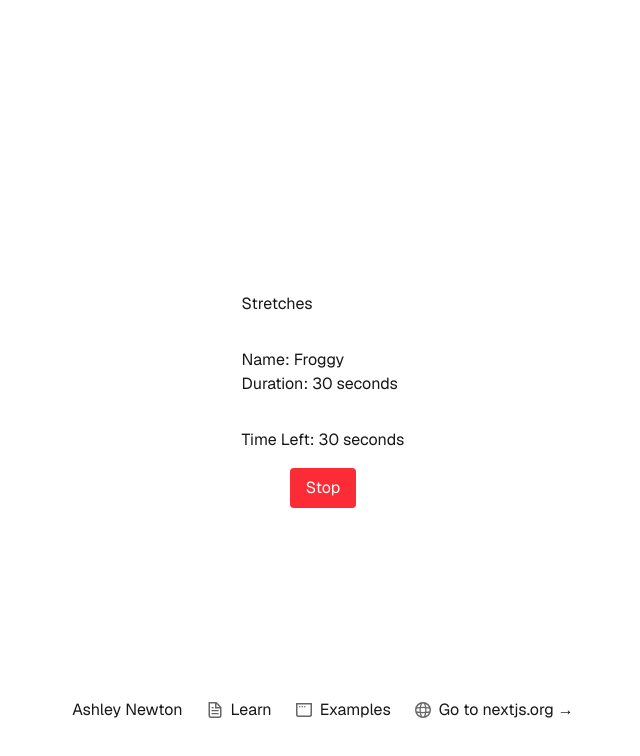
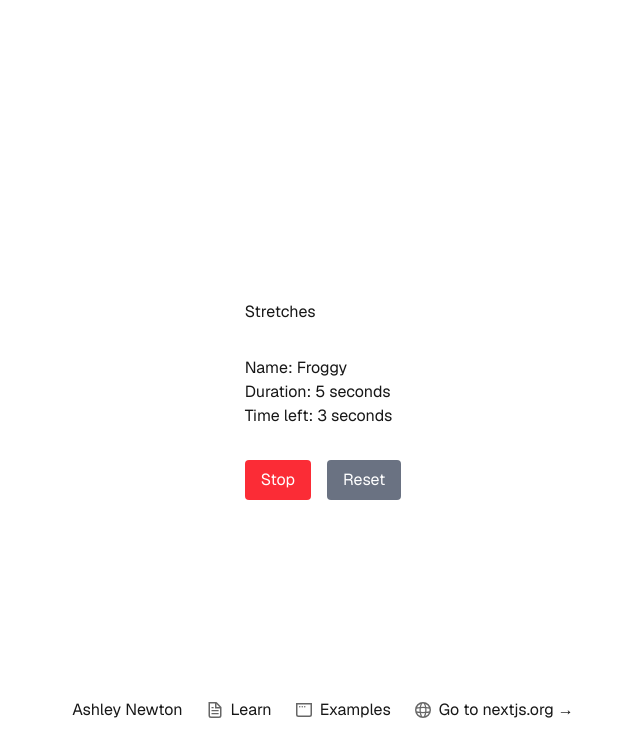
Before and after one commit to LearningAnywhere/fitness-timer, a Next.js app: page / in a window 1280 px wide. Both pictures are taken after a click on the button "Start Timer". Shown: the top 756 px of the page, without its empty margins (317-957 px from the left). Built offline with nearby package versions, Linux system fonts and the light colour scheme.

Commit message:
Basic timer functionality in place

```diff
--- a/src/app/page.tsx
+++ b/src/app/page.tsx
@@ -10,7 +10,7 @@ type Interval = {
 
 const froggy: Interval = {
   name: "Froggy",
-  duration: 30,
+  duration: 5,
 };
 
 export default function Home() {
@@ -19,8 +19,20 @@ export default function Home() {
 
   useEffect(() => {
     if (isTimerRunning && timeLeft > 0) {
+      const timer = setInterval(() => {
+        setTimeLeft((prevTime) => prevTime - 1);
+      }, 1000);
+
+      return () => clearInterval(timer);
     }
-  }, [isTimerRunning]);
+  }, [isTimerRunning, timeLeft]);
+
+  useEffect(() => {
+    if (timeLeft === 0) {
+      setIsTimerRunning(false);
+      alert("Time's up!");
+    }
+  }, [timeLeft]);
 
   const handleStartTimer = () => {
     setIsTimerRunning(true);
@@ -30,13 +42,20 @@ export default function Home() {
     setIsTimerRunning(false);
   };
 
+  const handleReset = () => {
+    setTimeLeft(froggy.duration);
+  };
+
   return (
     <div className="grid grid-rows-[20px_1fr_20px] items-center justify-items-center min-h-screen p-8 pb-20 gap-16 sm:p-20 font-[family-name:var(--font-geist-sans)]">
       <main className="flex flex-col gap-[32px] row-start-2 items-center sm:items-start">
         <h1>Stretches</h1>
         <div>
-          <h2>{`Name: ${froggy.name}`}</h2>
-          <h2>{`Duration: ${froggy.duration} seconds`}</h2>
+          <p>{`Name: ${froggy.name}`}</p>
+          <p>{`Duration: ${froggy.duration} seconds`}</p>
+          {(timeLeft < froggy.duration || isTimerRunning) && (
+            <p>{`Time left: ${timeLeft} seconds`}</p>
+          )}
         </div>
 
         <div className="flex gap-4 items-center flex-col sm:flex-row">
@@ -48,17 +67,21 @@ export default function Home() {
               Start Timer
             </button>
           ) : (
-            <div className="flex flex-col gap-4 items-center">
-              <h2>{`Time Left: ${timeLeft} seconds`}</h2>
-
-              <button
-                className="bg-red-500 text-white px-4 py-2 rounded hover:bg-blue-600"
-                onClick={handleStopTimer}
-              >
-                Stop
-              </button>
-            </div>
+            <button
+              className="bg-red-500 text-white px-4 py-2 rounded hover:bg-red-600"
+              onClick={handleStopTimer}
+            >
+              Stop
+            </button>
           )}
+          {
+            <button
+              className="bg-gray-500 text-white px-4 py-2 rounded hover:bg-gray-600"
+              onClick={handleReset}
+            >
+              Reset
+            </button>
+          }
         </div>
       </main>
       <footer className="row-start-3 flex gap-[24px] flex-wrap items-center justify-center">
```
